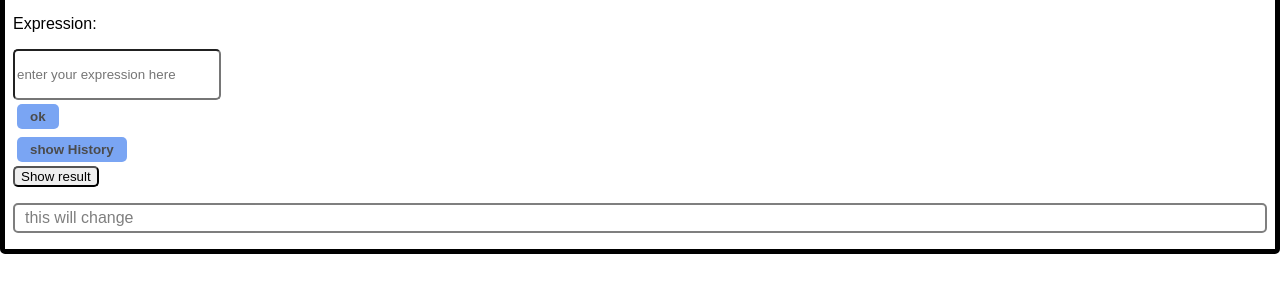
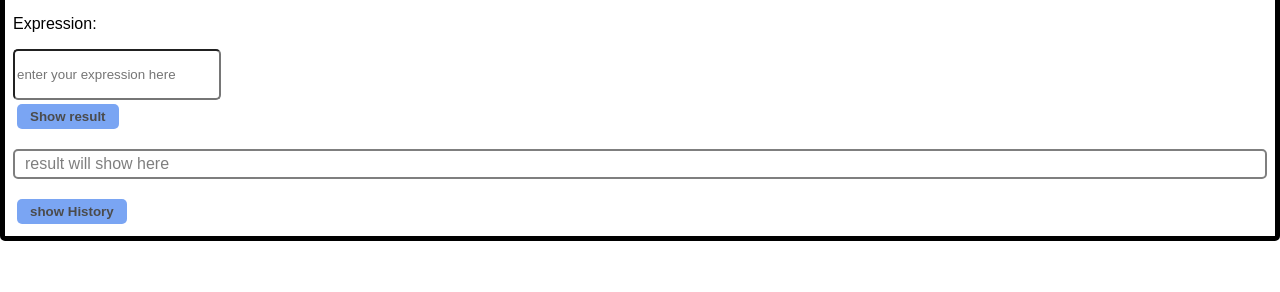
Before and after one commit to vv-ab/vivialpha, a plain HTML site: page web/index.html in a window 1280 px wide. Shown: the part 70-362 px from the top of the page. Drawn offline with Linux system fonts and the light colour scheme.

Commit message:
Added JavaScript code to show result on same page.

```diff
--- a/web/index.html
+++ b/web/index.html
@@ -34,6 +34,16 @@
                 height: 45px;
                 cursor: initial;
             }
+            #button {
+                background-color: #427FEF;
+                border: none;
+                opacity: 0.7;
+                padding: 5px 13px;
+                margin: 4px;
+                font-weight: bold;
+                rad
+            }
+            #button:hover {opacity: 1}
             #demo {
                 opacity: 50%;
                 padding: 4px 10px;
@@ -49,16 +59,13 @@
                 <label for="expressionInput"><p>Expression:</p></label>
                 <input id="expressionInput" type="text" name="expression" placeholder="enter your expression here">
             </div>
-            <input class="button" type="submit" value="ok">
+            <button id="button" type="button" onclick="MyFunction()">Show result</button>
+            <p id="demo" >result will show here</p>
         </form>
 
         <form action="/history" method="post">
             <input class="button" type="submit" value="show History">
         </form>
-
-        <button id="button" type="button" onclick="MyFunction()">Show result</button>
-        <p id="demo" >this will change</p>
-
     <script>
         function MyFunction() {
         let expression = document.getElementById("expressionInput").value;
@@ -68,7 +75,7 @@
             })
             .then((response) => response.text())
             .then((text) => {
-                    document.getElementById("demo").innerText = text;
+                document.getElementById("demo").innerText = text.trim();
             })
         }
     </script>
```
Also changed, not shown: history.txt (deleted), 1 other file. Lines whose indentation alone changed are shown as unchanged.
